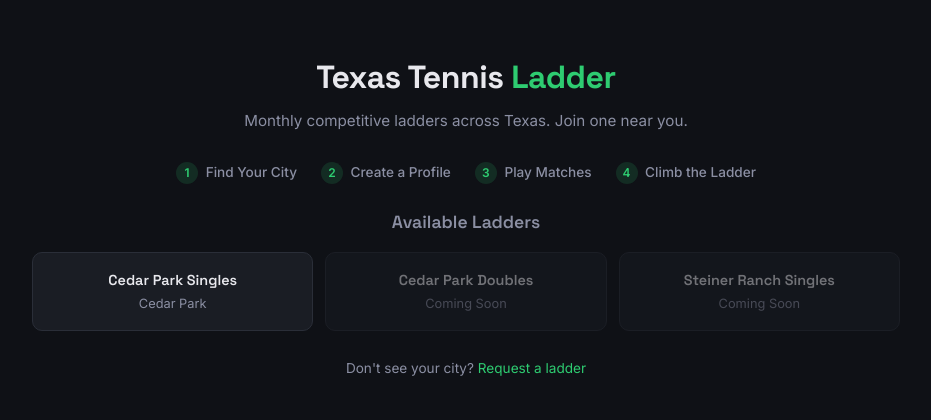
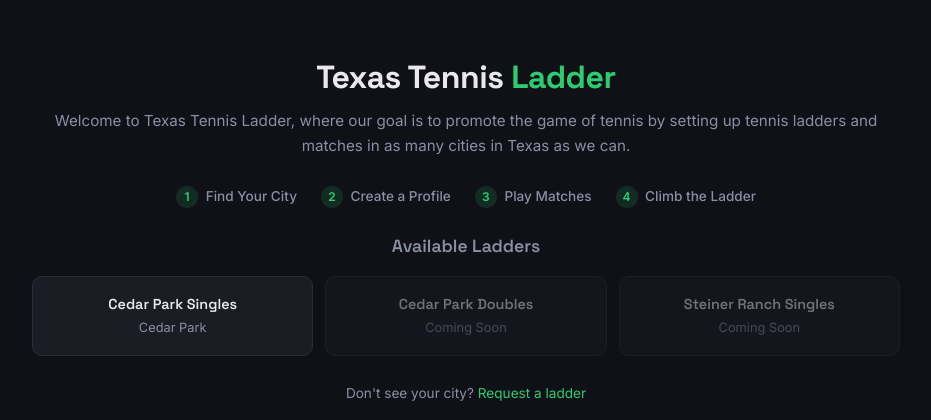
Before and after one commit to kaplanae/rallyrung, a Flask app: page / in a window 1280 px wide. Shown: the part 72-492 px from the top of the page, without its empty margins (174-1105 px from the left). Run offline with Flask 3, Linux system fonts and the light colour scheme; data comes from the database, SQL or seed files in the repository; some libraries are stand-ins or nearby versions.

Commit message:
Add welcome statement to hub home page
Co-Authored-By: Claude Opus 4.6 <noreply@anthropic.com>

```diff
--- a/templates/hub_index.html
+++ b/templates/hub_index.html
@@ -4,7 +4,7 @@
 {% block content %}
 <div class="hub-hero">
     <h1>Texas Tennis <span class="accent">Ladder</span></h1>
-    <p>Monthly competitive ladders across Texas. Join one near you.</p>
+    <p>Welcome to Texas Tennis Ladder, where our goal is to promote the game of tennis by setting up tennis ladders and matches in as many cities in Texas as we can.</p>
 </div>
 
 <div class="hub-steps">
```
